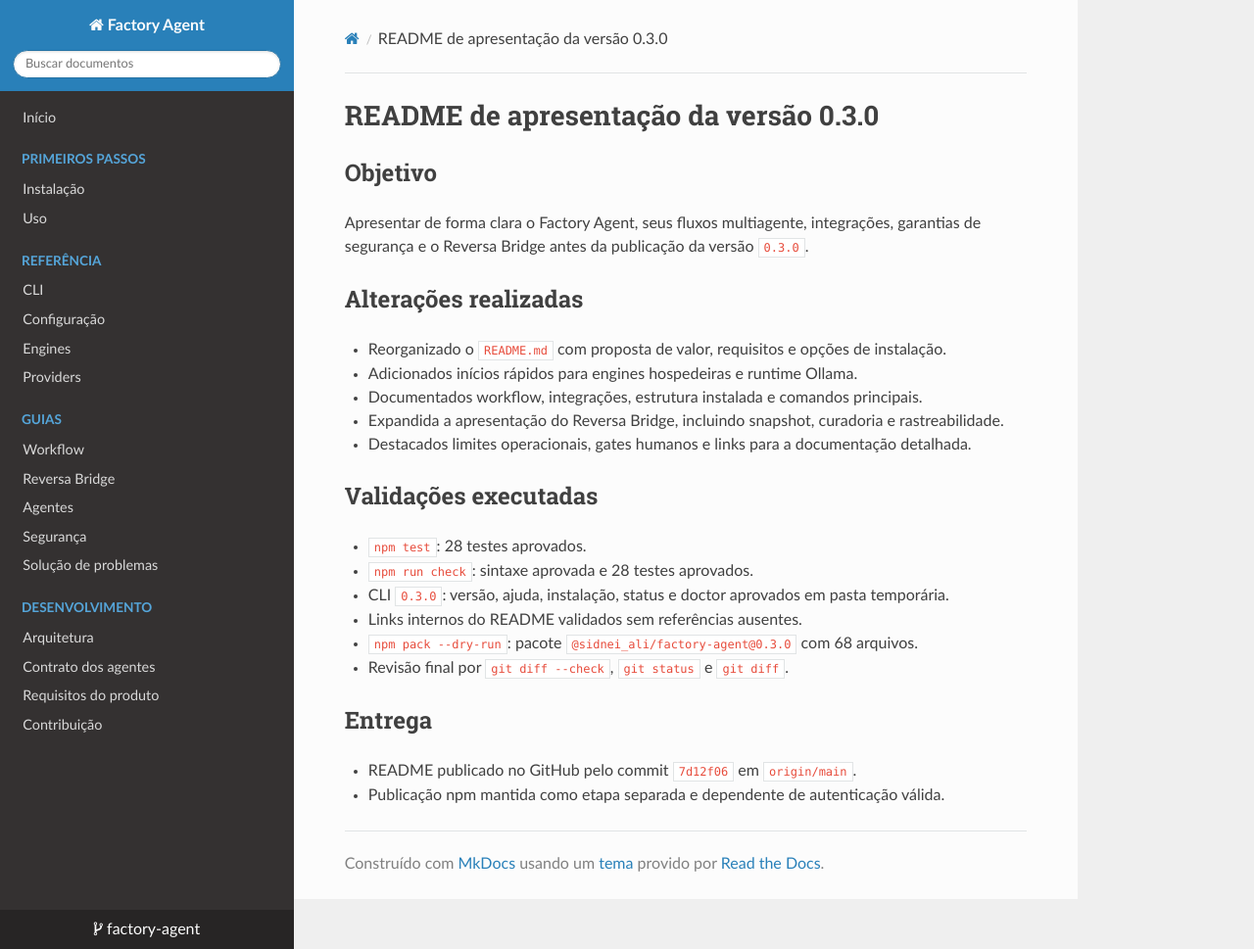
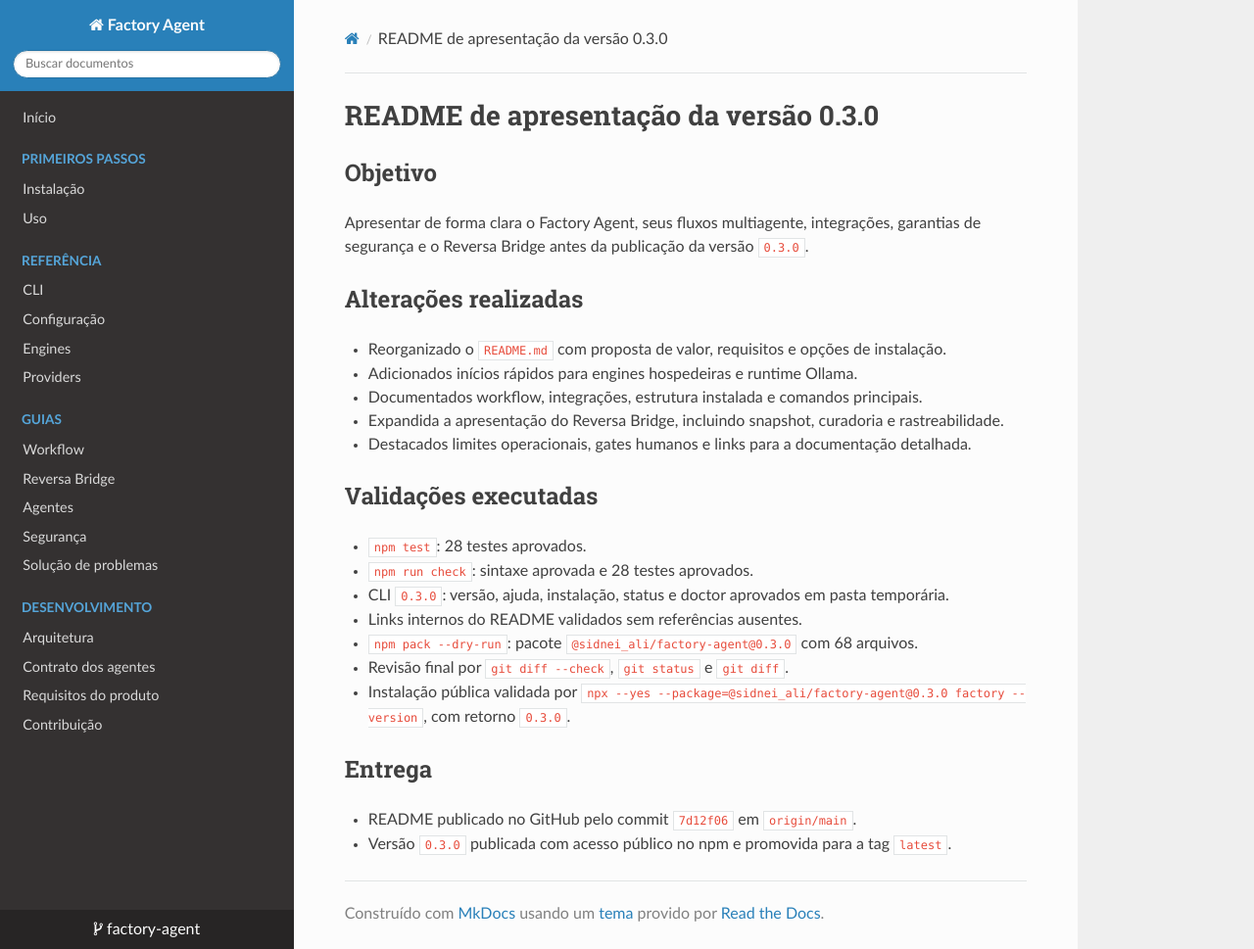
Before and after one commit to sidneiali/factory-agent, an MkDocs documentation site: the page built from docs/20260803200150-add.md, in a window 1280 px wide and 969 px high. Shown: the whole window at 98% size. Built offline with MkDocs 1.6.1, drawn with Linux system fonts in a browser that asks for light colours; nearby versions of some CDN libraries.

```diff
--- a/docs/20260803200150-add.md
+++ b/docs/20260803200150-add.md
@@ -20,9 +20,9 @@ Apresentar de forma clara o Factory Agent, seus fluxos multiagente, integraçõe
 - Links internos do README validados sem referências ausentes.
 - `npm pack --dry-run`: pacote `@sidnei_ali/factory-agent@0.3.0` com 68 arquivos.
 - Revisão final por `git diff --check`, `git status` e `git diff`.
-
+- Instalação pública validada por `npx --yes --package=@sidnei_ali/factory-agent@0.3.0 factory --version`, com retorno `0.3.0`.
 
 ## Entrega
 
 - README publicado no GitHub pelo commit `7d12f06` em `origin/main`.
-- Publicação npm mantida como etapa separada e dependente de autenticação válida.
+- Versão `0.3.0` publicada com acesso público no npm e promovida para a tag `latest`.
```
Also changed, not shown: doc/plan.md (+4 -4 lines).
